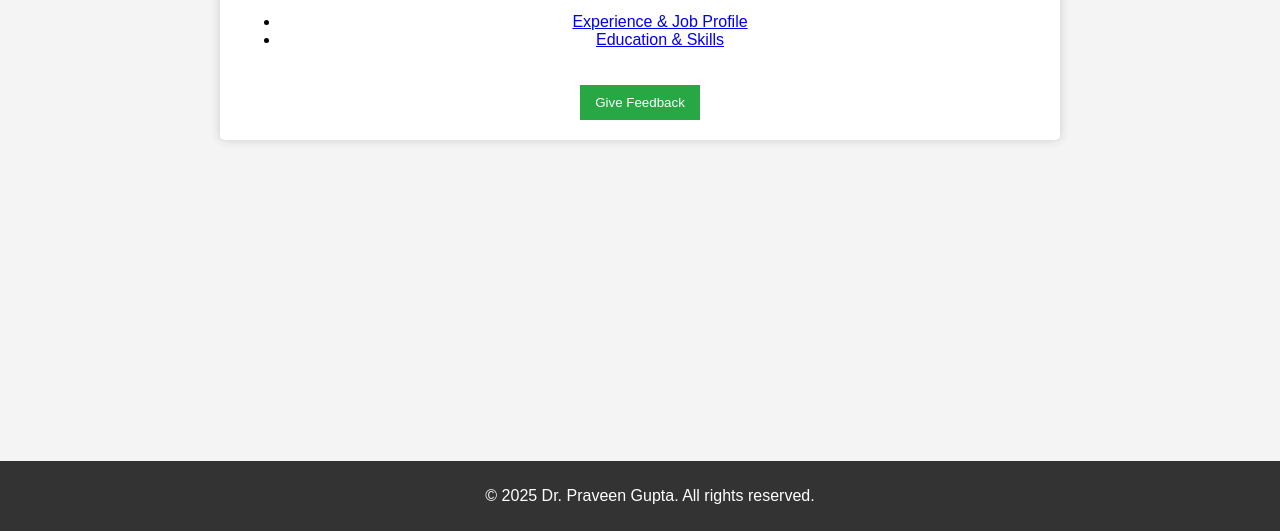
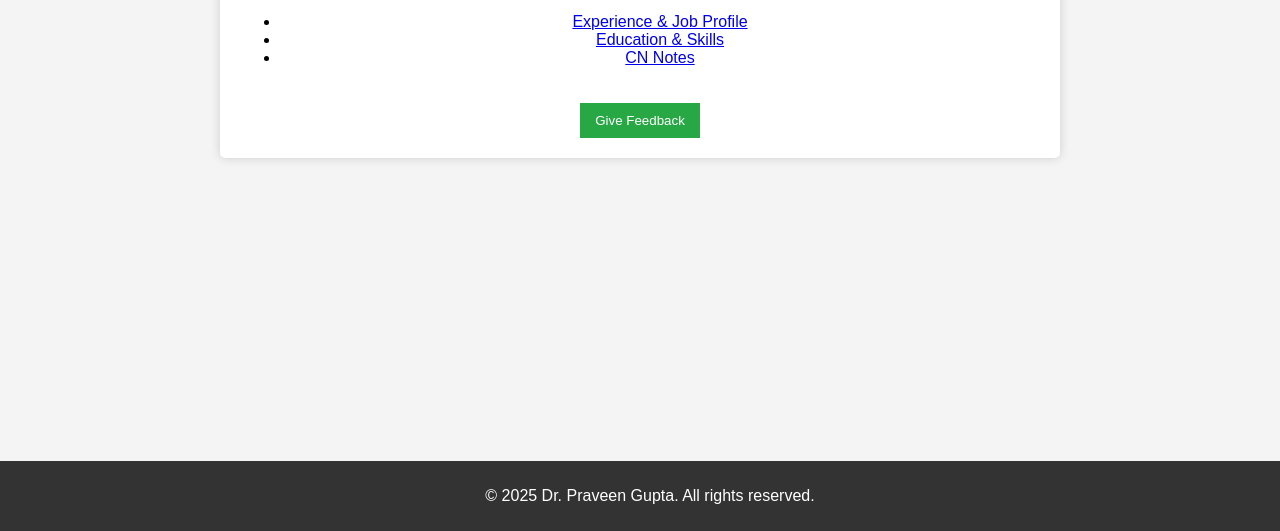
Before and after one commit to drpraveengupta/drpraveengupta.github.io, a plain HTML site: page index.html in a window 1280 px wide. Shown: the part 269-800 px from the top of the page. Drawn offline with Linux system fonts and the light colour scheme.

Commit message:
Update index.html

```diff
--- a/index.html
+++ b/index.html
@@ -15,6 +15,7 @@
         <ul>
             <li><a href="experience.html">Experience & Job Profile</a></li>
             <li><a href="education.html">Education & Skills</a></li>
+            <li><a href="cn_notes.html">CN Notes</a></li>
         </ul>
         <button onclick="submitFeedback()">Give Feedback</button>
     </main>
```
